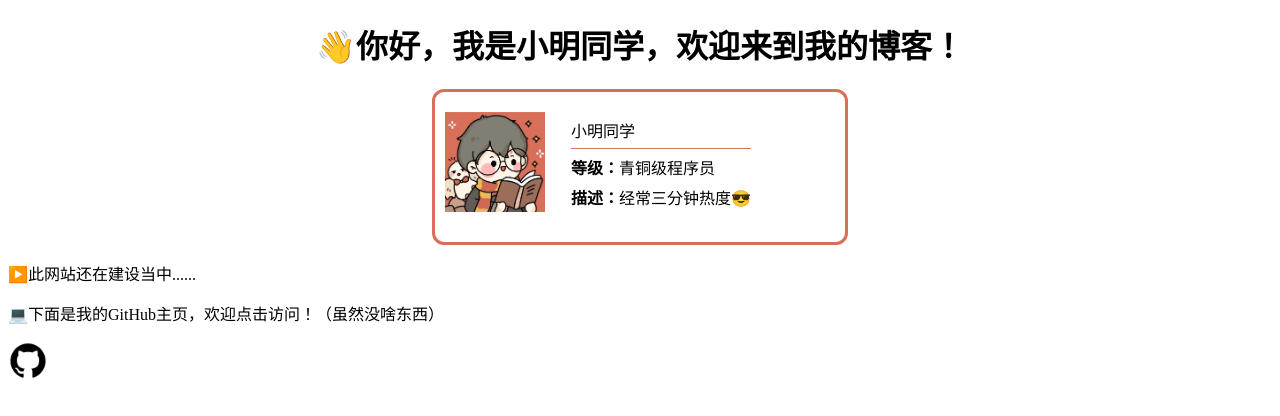
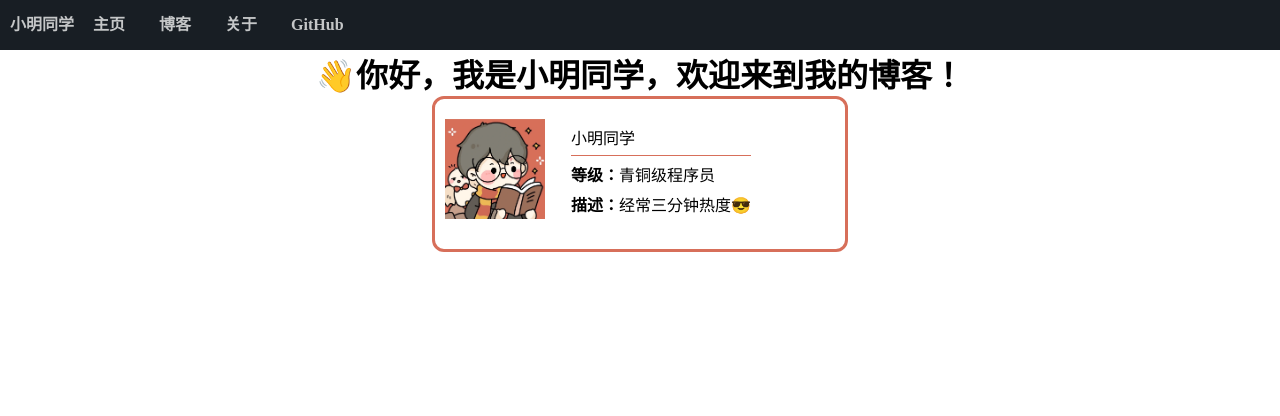
Before and after one commit to coder-xmtx/coder-xmtx.github.io, a plain HTML site: page index.html in a window 1280 px wide. Drawn offline with Linux system fonts and the light colour scheme.

Commit message:
🛠️ change style

```diff
--- a/index.css
+++ b/index.css
@@ -1,3 +1,36 @@
+/* 清除默认样式 */
+* {
+    padding: 0;
+    margin: 0;
+}
+
+/* 顶部栏 */
+.top {
+    padding-left: 10px;
+    background-color: #181E24;
+    height: 50px;
+    line-height: 50px;
+}
+
+.top span {
+    font-weight: 700;
+    color: #C5C7C8;
+}
+
+.top a {
+    display: inline-block;
+    color: #C5C7C8;
+    font-weight: 700;
+    padding: 0 15px;
+    text-decoration: none;
+    border-radius: 5px;
+}
+
+.top a:hover {
+    color: #63B3FF;
+    background-color: #293c50;
+}
+
 /* 大标题 */
 h1 {
     text-align: center;
--- a/index.html
+++ b/index.html
@@ -9,6 +9,13 @@
 </head>
 
 <body>
+    <div class="top">
+        <span>小明同学</span>
+        <a href="#">主页</a>
+        <a href="#">博客</a>
+        <a href="#">关于</a>
+        <a href="https://github.com/coder-xmtx">GitHub</a>
+    </div>
     <h1>👋你好，我是小明同学，欢迎来到我的博客！</h1>
     <div class="card">
         <div class="portrait"></div>
@@ -18,10 +25,6 @@
             <p class="word"><strong>描述：</strong>经常三分钟热度😎</p>
         </div>
     </div>
-    <p>▶️此网站还在建设当中......</p>
-    <p>💻下面是我的GitHub主页，欢迎点击访问！（虽然没啥东西）</p>
-    <a href="https://github.com/coder-xmtx">
-        <img src="image/GitHub_icon.png" alt="GitHub_icon" title="小明同学" width="40"></a>
 </body>
 
 </html>
```
Also changed, not shown: image/GitHub.webp (added), image/GitHub_icon.png (deleted), image/home.svg (added).
